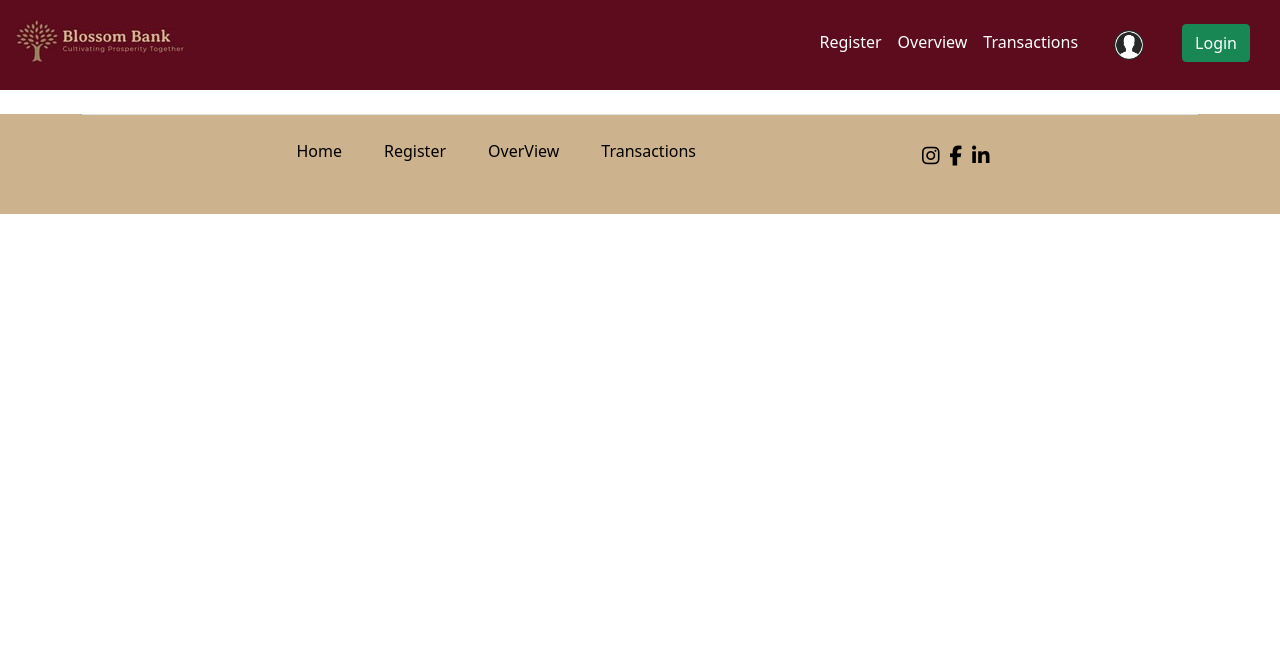
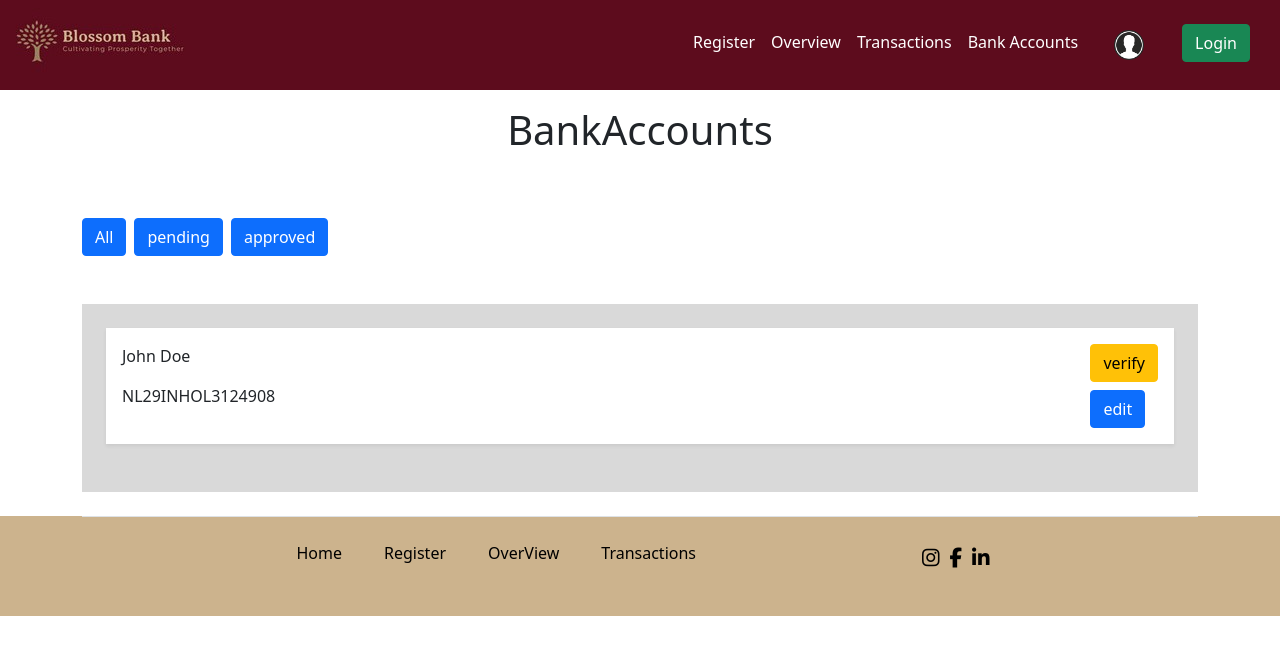
Before and after one commit to JunYuiFeng/BankingApplication-Project-VueFrontEnd, a Vue app: page /BankAccounts in a window 1280 px wide. Shown: the top 654 px of the page. Built offline with nearby package versions, Linux system fonts and the light colour scheme.

Commit message:
BankAccounts Management added

```diff
--- a/src/components/Navigation.vue
+++ b/src/components/Navigation.vue
@@ -27,6 +27,11 @@
                 Transactions
               </router-link>
             </li>
+            <li class="nav-item">
+              <router-link to="/BankAccounts" class="nav-link">
+                Bank Accounts
+              </router-link>
+            </li>
           </ul>
           <li class="nav-item">
             <router-link to="/Profile" class="nav-link">
@@ -52,8 +57,7 @@
               type="button"
               class="btn btn-success"
               @click="$router.push('/login')"
-              style="margin: 2px 30px"
-            >
+              style="margin: 2px 30px">
               Login
             </button>
           </li>
--- /dev/null
+++ b/src/components/bankaccountmanagement/BankAccount.vue
@@ -0,0 +1,24 @@
+<template>
+    <div class="bankAccount shadow-sm p-3 mb-4 d-flex justify-content-between">
+        <div>
+            <p>John Doe</p>
+            <p>NL29INHOL3124908</p>
+        </div>
+        <div>
+            <button class="btn btn-warning mb-2">verify</button><br>
+            <button class="btn btn-primary">edit</button>
+        </div>
+    </div>
+</template>
+
+<script>
+export default {
+
+}
+</script>
+
+<style scoped>
+.bankAccount {
+    background: white;
+}
+</style>
--- /dev/null
+++ b/src/components/bankaccountmanagement/BankAccounts.vue
@@ -0,0 +1,37 @@
+<template>
+    <div class="container">
+        <h1 class="d-flex justify-content-center p-3 mb-5">BankAccounts</h1>
+
+        <div class="d-flex">
+            <button class="btn btn-primary me-2">All</button>
+            <button class="btn btn-primary me-2">pending</button>
+            <button class="btn btn-primary me-2">approved</button>
+        </div>
+
+        <div class="bankAccountsListContainer p-4 mt-5">
+            <BankAccount></BankAccount>
+        </div>
+    </div>
+</template>
+
+<script>
+import BankAccount from './BankAccount.vue';
+
+export default {
+    components: {
+        BankAccount
+    }
+
+}
+</script>
+
+<style scoped>
+.bankAccountsListContainer {
+    background: #D9D9D9;
+}
+
+.bankAccount {
+    background: white;
+}
+
+</style>
--- a/src/router/index.js
+++ b/src/router/index.js
@@ -4,12 +4,14 @@ import Home from "../components/HomePage.vue";
 import Login from "../components/login/Login.vue";
 import RegisterUser from "../components/RegisterUser.vue";
 import Overview from "../components/overview/Overview.vue";
+import BankAccounts from "../components/bankaccountManagement/BankAccounts.vue";
 
 const routes = [
   { path: "/", component: Home },
   { path: "/login", component: Login },
   { path: "/RegisterUser", component: RegisterUser },
   { path: "/Overview", component: Overview },
+  { path: "/BankAccounts", component: BankAccounts }
 ];
 
 const router = createRouter({
```
Also changed, not shown: src/components/overview/UserBankAccounts.vue (added, +15 -0 lines), src/components/bankaccountmanagement/EditBankAccount.vue (renamed from src/components/overview/BankAccount.vue).
